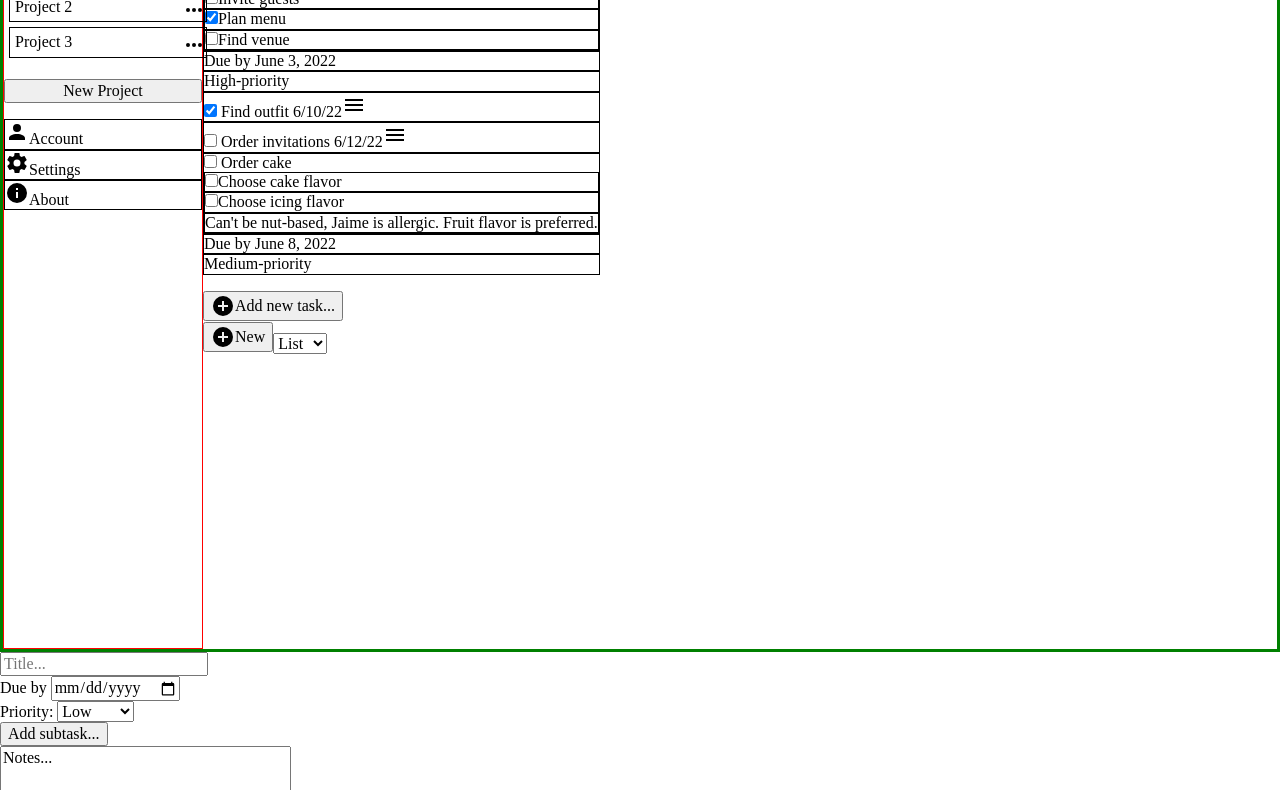
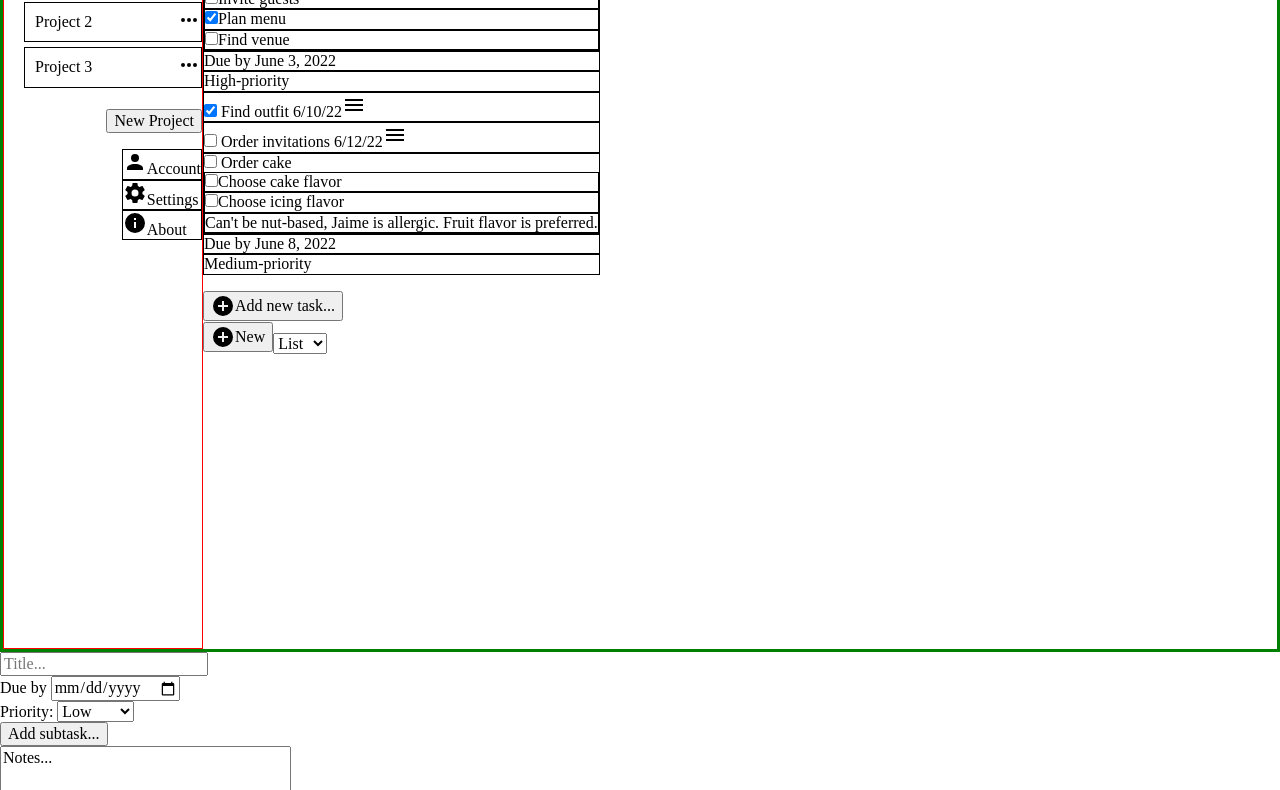
Before and after one commit to ginahend94/diddit, a website built with webpack: page src/mockup.html in a window 1280 px wide. Shown: the part 148-938 px from the top of the page. Built offline with nearby package versions, Linux system fonts and the light colour scheme.

Commit message:
Style sidebar

```diff
--- a/src/mockup.html
+++ b/src/mockup.html
@@ -14,8 +14,8 @@
     <div class="wrapper">
         <div class="sidebar">
             <h1>Diddit</h1>
-            <ul class="projects-list-container">
-                <li class="project-container">
+            <ul class="project-list-container">
+                <li class="project-container" draggable="true">
                     <span class="project-title">My Project 🌻</span> <span class="tasks">6</span>
                     <span class="project-options">
                         <svg style="width:24px;height:24px" viewBox="0 0 24 24">
@@ -24,7 +24,7 @@
                         </svg>
                     </span>
                 </li>
-                <li class="project-container">
+                <li class="project-container" draggable="true">
                     <span class="project-title">Project 2</span>
                     <span class="project-options">
                         <svg style="width:24px;height:24px" viewBox="0 0 24 24">
@@ -33,7 +33,7 @@
                         </svg>
                     </span>
                 </li>
-                <li class="project-container">
+                <li class="project-container" draggable="true">
                     <span class="project-title">Project 3</span>
                     <span class="project-options">
                         <svg style="width:24px;height:24px" viewBox="0 0 24 24">
--- a/src/style.css
+++ b/src/style.css
@@ -40,19 +40,30 @@ ul {
     width:200px;
     display: flex;
     flex-direction: column;
-    /* align-items: flex-end; */
+    align-items: flex-end;
+}
+
+.project-list-container {
+    width:calc(100% - 20px);
 }
 
 .sidebar .project-container {
     width: 100%;
     position: relative;
-    padding: 5px;
-    /* display: flex; */
+    padding: 10px;
+    display: flex;
     align-items: center;
-    margin: 5px;
+    margin: 5px 0;
 }
 .project-options {
     position: absolute;
     right: 0;
+}
 
+.project-title {
+    display: inline-block;
+    max-width: 75%;
+    overflow: hidden;
+    text-overflow: ellipsis;
+    white-space: nowrap;
 }
```
